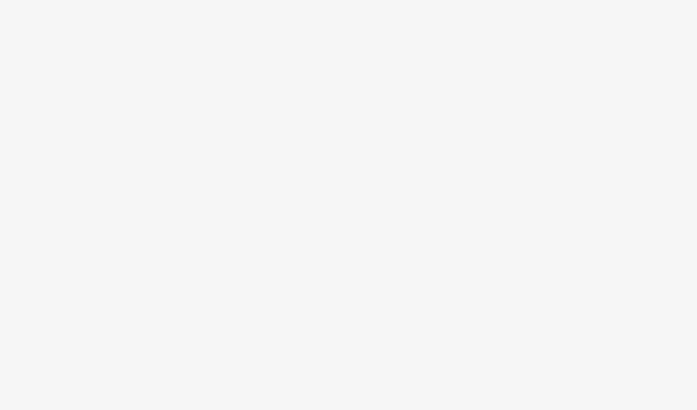
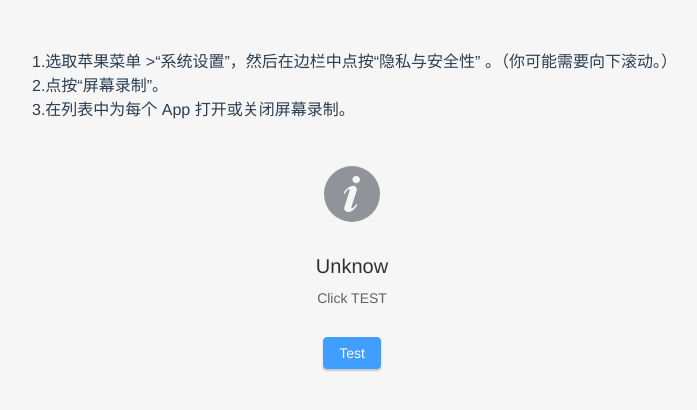
Before and after one commit to fcfangcc/noscreenshot, a Vue app: page /sc-help in a window 1280 px wide. Before the commit this address had no page. Shown: the top 410 px of the page, without its empty margins (288-985 px from the left). Built offline with nearby package versions, Linux system fonts and the light colour scheme.

Commit message:
add clipboard

```diff
--- a/src-tauri/tauri.conf.json
+++ b/src-tauri/tauri.conf.json
@@ -36,6 +36,9 @@
       },
       "os": {
         "all": true
+      },
+      "clipboard": {
+        "all": true
       }
     },
     "bundle": {
--- a/src/router/index.ts
+++ b/src/router/index.ts
@@ -1,14 +1,19 @@
-import Screenshot from "@/views/Screenshot.vue";
-import * as VueRouter from "vue-router";
+import Screenshot from '@/views/Screenshot.vue'
+import * as VueRouter from 'vue-router'
 
 const routes = [
-  { path: "/", name: "Home", component: () => import("@/views/Home.vue") },
-  { path: "/screenshot", name: "Screenshot", component: Screenshot },
-];
+  { path: '/', name: 'Home', component: () => import('@/views/Home.vue') },
+  { path: '/screenshot', name: 'Screenshot', component: Screenshot },
+  {
+    path: '/sc-help',
+    name: 'SCHelp',
+    component: () => import('@/views/ScreenCaptureAccessHelp.vue')
+  }
+]
 
 const router = VueRouter.createRouter({
   history: VueRouter.createWebHistory(),
-  routes,
-});
+  routes
+})
 
-export default router;
+export default router
--- a/src/views/Home.vue
+++ b/src/views/Home.vue
@@ -6,10 +6,12 @@ import { invoke } from '@tauri-apps/api'
 import { message } from '@tauri-apps/api/dialog'
 import { listen } from '@tauri-apps/api/event'
 import { platform } from '@tauri-apps/api/os'
+import { writeText } from '@tauri-apps/api/clipboard'
 import { isRegistered, register } from '@tauri-apps/api/globalShortcut'
 import { appWindow, availableMonitors, getAll } from '@tauri-apps/api/window'
 import { OCRClient } from 'tesseract-wasm'
 import { onMounted, reactive, ref } from 'vue'
+import { ElMessage } from 'element-plus'
 
 let screenshotImg = ref('')
 let uniqId = ref('')
@@ -175,6 +177,16 @@ const ocr = async (b64data: string) => {
     ocr.destroy()
   }
 }
+
+const clipboard = async () => {
+  if (ocrData.value) {
+    await writeText(ocrData.value)
+    ElMessage({
+      message: 'Copy to clipboard success.',
+      type: 'success'
+    })
+  }
+}
 </script>
 
 <template>
@@ -183,6 +195,7 @@ const ocr = async (b64data: string) => {
     <h1>Welcome to noScreenshot!</h1>
     <div class="gen-div">
       <el-button type="primary" @click="screenshot()" :loading="ocrLoading">Screenshot</el-button>
+      <el-button type="primary" :disabled="!ocrData" @click="clipboard()">Clipboard</el-button>
     </div>
     <div class="gen-div">
       <el-input
--- /dev/null
+++ b/src/views/ScreenCaptureAccessHelp.vue
@@ -0,0 +1,63 @@
+<script lang="ts" setup>
+import { reactive, onMounted, ref } from 'vue'
+let accessStatus = reactive({ icon: 'info', title: 'Unknow', subTitle: 'Click TEST' })
+let loading = ref(false)
+
+// eslint-disable-next-line @typescript-eslint/no-empty-function
+onMounted(() => {})
+
+const testAccessStatus = async (): Promise<boolean> => {
+  // todo: invoke system call
+  return accessStatus.icon === 'error'
+}
+
+const changeToSuccess = () => {
+  accessStatus.icon = 'success'
+  accessStatus.title = 'Success'
+  accessStatus.subTitle = 'Access granted'
+}
+
+const changeToFailure = () => {
+  accessStatus.icon = 'error'
+  accessStatus.title = 'Error'
+  accessStatus.subTitle = 'Access denied'
+}
+
+const testAccess = async () => {
+  loading.value = true
+  if (await testAccessStatus()) {
+    changeToSuccess()
+  } else {
+    changeToFailure()
+  }
+  loading.value = false
+}
+</script>
+
+<template>
+  <div>
+    <div class="helper-doc">
+      <div>1.选取苹果菜单 >“系统设置”，然后在边栏中点按“隐私与安全性” 。（你可能需要向下滚动。）</div>
+      <div>2.点按“屏幕录制”。</div>
+      <div>3.在列表中为每个 App 打开或关闭屏幕录制。</div>
+    </div>
+
+    <div>
+      <el-result :icon="accessStatus.icon" :title="accessStatus.title" :sub-title="accessStatus.subTitle">
+        <template #extra>
+          <el-button type="primary" @click="testAccess" :loading="loading">Test</el-button>
+        </template>
+      </el-result>
+    </div>
+  </div>
+</template>
+
+<style scoped>
+.helper-doc {
+  display: flex;
+  flex-direction: column;
+  align-items: flex-start;
+  width: 50%;
+  margin: 50px auto 0 auto;
+}
+</style>
```
Also changed, not shown: 1 other file (tests, documents, lock files or other folders).
